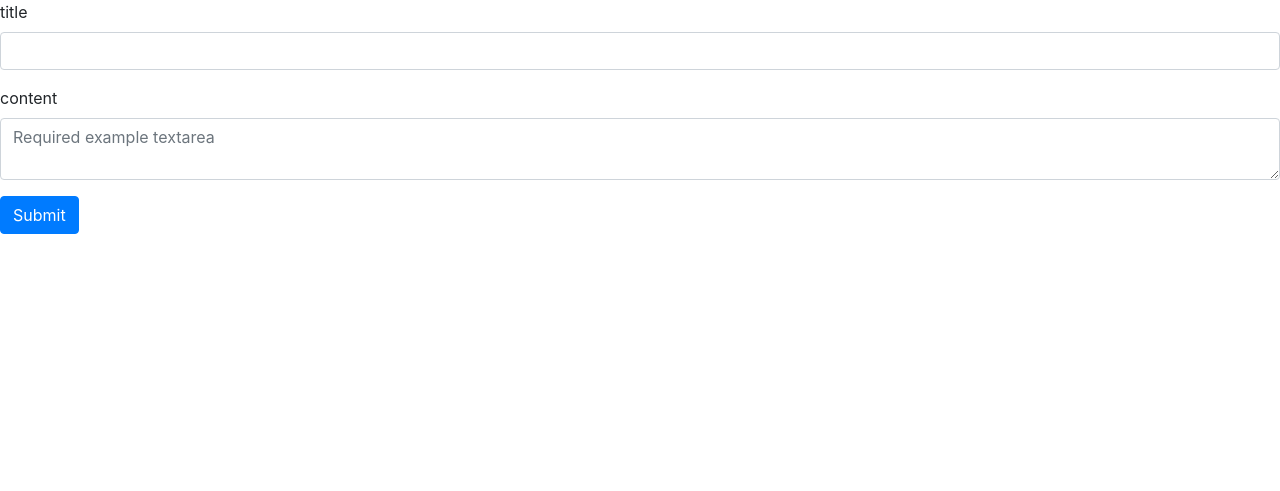
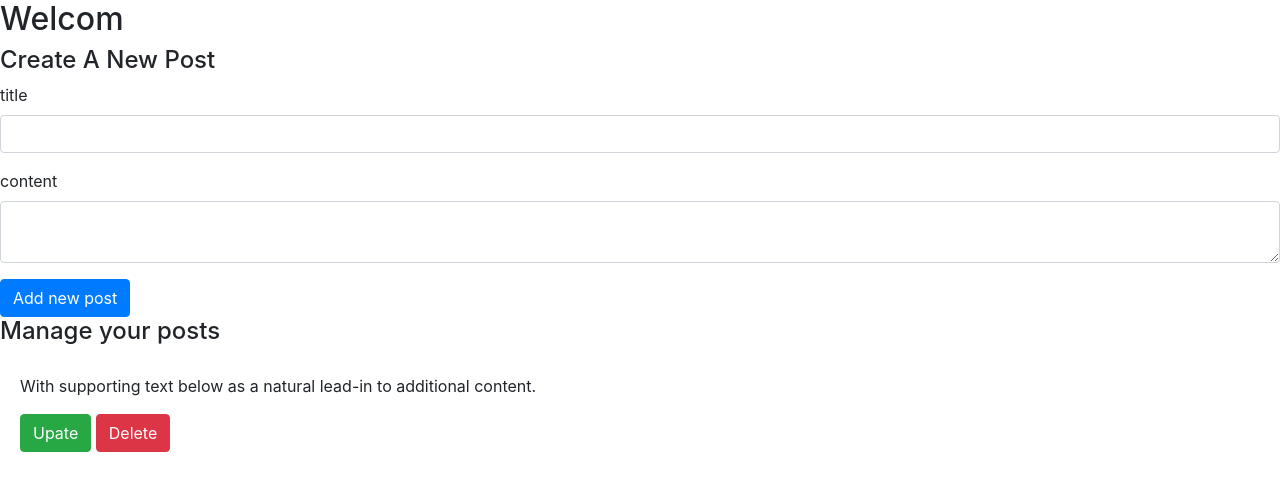
Before and after one commit to Kayexie/the-tech-blog, a Node server app: template views/profile.handlebars in a window 1280 px wide. Shown: the part 56-547 px from the top of the page. Run offline with Node 20, Linux system fonts and the light colour scheme; the template is opened without the code that fills it, so the values that code supplies are empty; some libraries are stand-ins or nearby versions.

Commit message:
add profile router to render view

```diff
--- a/controllers/api/index.js
+++ b/controllers/api/index.js
@@ -4,6 +4,6 @@ const userRoutes = require('./userRoute');
 const postRoutes = require('./postRoute');
 
 router.use('/users', userRoutes);
-// router.use('/posts', postRoutes);
+router.use('/posts', postRoutes);
 
 module.exports = router;
--- a/controllers/api/profileRoute.js
+++ /dev/null
@@ -1,5 +0,0 @@
-const router = require('express').Router();
-const {Post, User} = require('../../models');
-const withAuth = require('../../utils/auth');
-
-//create update post
--- a/controllers/api/userRoute.js
+++ b/controllers/api/userRoute.js
@@ -22,6 +22,7 @@ router.post('/', async(req, res) => {
         password: req.body.password,
     });
     req.session.save(() => {
+        req.session.userId = newUser.id;
         req.session.loggedIn = true;
         res.status(200).json(newUser)
     })
@@ -49,6 +50,7 @@ router.post('/login', async (req, res)=> {
         return;
        }
        req.session.save(() => {
+        req.session.userId = user.id;
         req.session.loggedIn = true;
         res
           .status(200)
--- /dev/null
+++ b/public/js/profile.js
@@ -0,0 +1,24 @@
+//create a new post
+const createHandler = async (event)=>{
+event.preventDefault();
+
+const title = document.querySelector('#title').value.trim();
+const content =document.querySelector('#content').value.trim();
+
+if (title && content) {
+    const response = await fetch('/api/posts', {
+        method:'POST',
+        body: JSON.stringify({title, content}),
+        headers: {
+            'Content-Type': 'application/json',
+          },
+    });
+    if (response.ok) {
+        document.location.reload();
+      } else {
+        alert('Failed to create a comment');
+      }
+}
+};
+
+document.querySelector('#creat-post').addEventListener('submit', createHandler);
--- a/views/profile.handlebars
+++ b/views/profile.handlebars
@@ -1,19 +1,31 @@
+<h2>Welcom</h2>
 <div>
-    <form>
+    <h4>Create A New Post</h4>
+    <form id="creat-post">
         <div class="form-group">
-          <label for="exampleInputEmail1">title</label>
-          <input type="email" class="form-control" id="exampleInputEmail1" aria-describedby="emailHelp">
+            <label for="exampleInputEmail1">title</label>
+            <input type="text" class="form-control" id="title" aria-describedby="emailHelp">
         </div>
         <div class="form-group">
             <form class="was-validated">
                 <div class="mb-3">
-                  <label for="validationTextarea">content</label>
-                  <textarea class="form-control" id="validationTextarea" placeholder="Required example textarea" required></textarea>
-                  <div class="invalid-feedback">
-                    Please enter a message in the textarea.
-                  </div>
+                    <label for="validationTextarea">content</label>
+                    <textarea class="form-control" id="content"></textarea>
+                    <div class="invalid-feedback">
+                        Please enter a message in the textarea.
+                    </div>
                 </div>
         </div>
-        <button type="submit" class="btn btn-primary">Submit</button>
+        <button type="submit" class="btn btn-primary">Add new post</button>
     </form>
 </div>
+<div>
+    <h4>Manage your posts</h4>
+    <div class="card-body">
+        <p class="card-text">With supporting text below as a natural lead-in to additional content.</p>
+        <a href="#" class="btn btn-success" id="update">Upate</a>
+        <a href="#" class="btn btn-danger" id="delete">Delete</a>
+    </div>
+</div>
+
+<script src="/js/profile.js"></script>
```
Also changed, not shown: controllers/api/postRoute.js (added, +19 -0 lines), controllers/homeRoute.js (+17 -1 lines).
